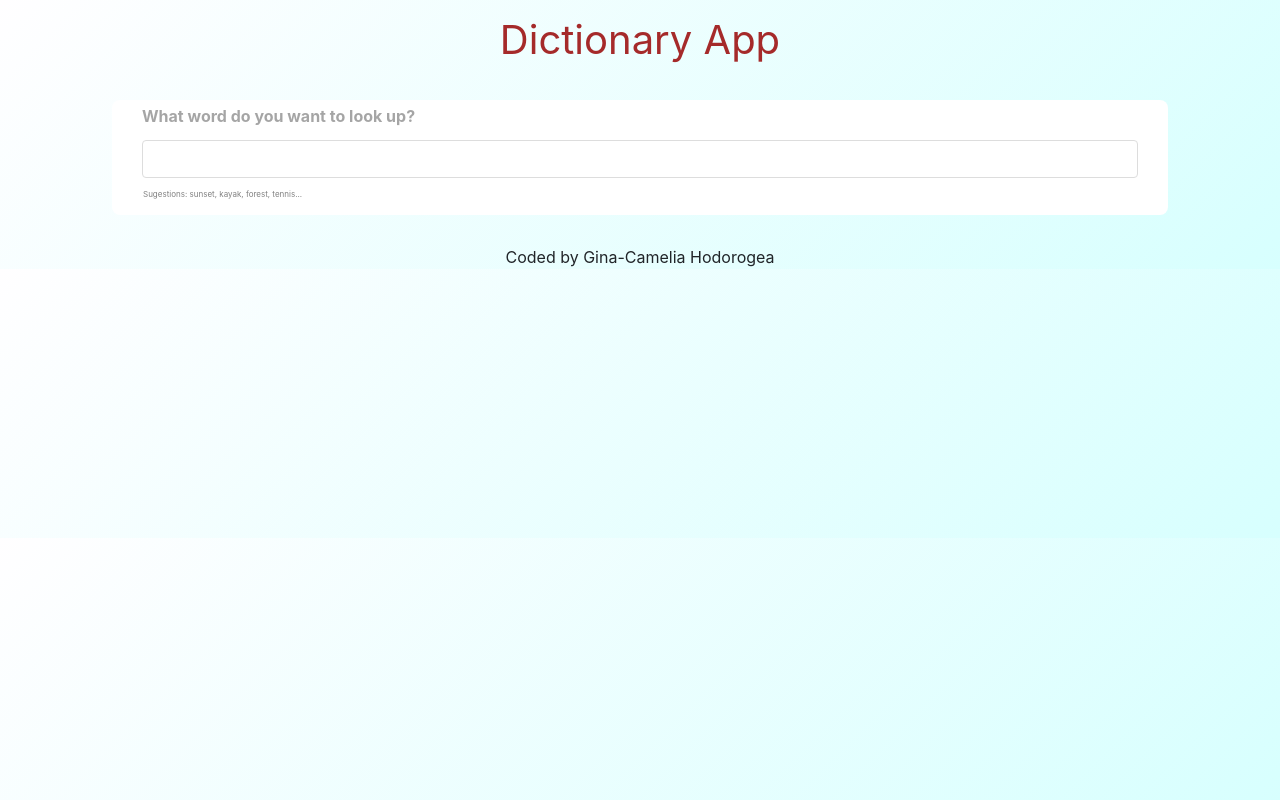
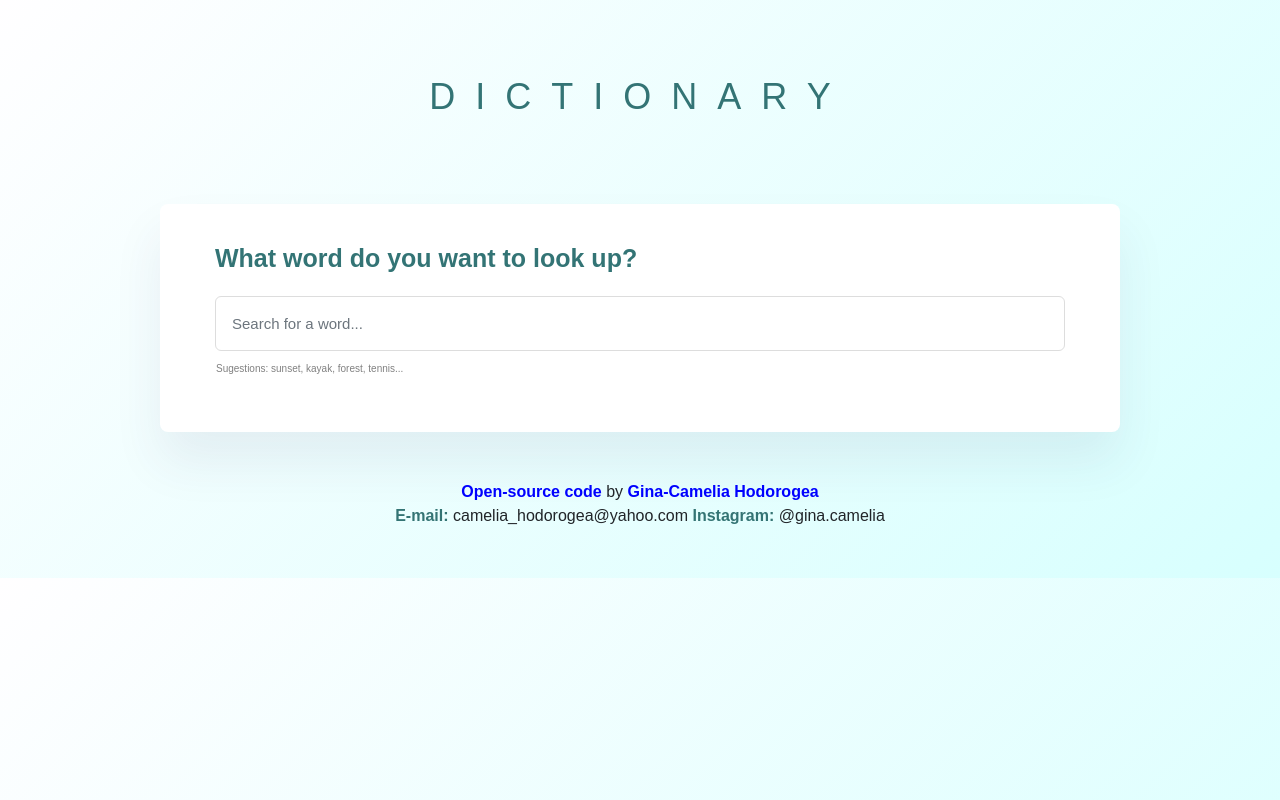
Before and after one commit to GinaCamelia/dictionary-project, a React (Create React App) app: page / in a window 1280 px wide. Built offline with nearby package versions, Linux system fonts and the light colour scheme; no server answers.

Commit message:
drastically improved the layout of the page

```diff
--- a/src/App.css
+++ b/src/App.css
@@ -1,12 +1,21 @@
+.App {
+    padding: 60px 0 50px;
+    max-width: 960px;
+    margin: 0 auto;
+}
 body {
   background: linear-gradient(-225deg, #FFFEFF 0%, #D7FFFE 100%);
 }
 .App-header {
+  display: block;
+  margin: 0 auto;
+  letter-spacing: 20px;
+  max-width: 80%;
   text-align: center;
   margin-top: 10px;
-  margin-bottom: 10px;
-  font-size: 40px;
-  color:brown;
+  margin-bottom: 80px;
+  font-size: 36px;
+  color:#337475;
 }
 .App-footer {
   text-align: center;
@@ -14,5 +23,5 @@ body {
 }
 .App .Results h2 {
   margin-top: 10px;
-  color: brown
+  color: #337475;
 }
--- a/src/App.js
+++ b/src/App.js
@@ -1,17 +1,18 @@
 import './App.css';
 import Dictionary from "./Dictionary";
+import Footer from './Footer';
 
 export default function App() {
   return (
     <div className="container">
     <div className="App">
-      <header className="App-header"> Dictionary App
+      <header className="App-header"> DICTIONARY
       </header>
       <main>
-        <Dictionary defaultKeyword="sunrise" />
+        <Dictionary defaultKeyword="yellow" />
       </main>
       <footer className="App-footer">
-        Coded by Gina-Camelia Hodorogea
+       <Footer />
       </footer>
     </div>
     </div>
--- a/src/Dictionary.css
+++ b/src/Dictionary.css
@@ -1,34 +1,41 @@
 .Dictionary section {
     text-align: center;
-    padding: 15px;
-    margin: 30px;
+    padding: 40px;
+    margin-top: 10px;
     border-radius: 8px;
     background: white;
+    box-shadow: 0 30px 50px rgb(65 50 100 / 8%);
 }
 .Dictionary form {
     display: block;
     margin: 0 auto;
     padding: 15px;
 }
-.Dictionary input {
-    width: 100%;
-    padding: 6px 10px;
-    border: 1px solid #ddd;
-    border-radius: 4px;
-}
-.Dictionary hint {
+.Dictionary .hint {
     color: grey;
     display: flex;
     margin-left: 16px;
-    font-size: 8px;
+    font-size: 10px;
     margin-top: -5px;
 }
 .Dictionary h1 {
-    font-size: 16px;
     font-weight: bold;
-    line-height: 2px;
+    font-style: normal;
+    font-size: 25px;
+    display: block;
+    line-height: 29px;
     text-align: left;
     margin-left: 15px;
     color: grey;
-    opacity: 0.7;
+    color: #337475;
 }
+.Dictionary .form-control {
+    display: block;
+    height: 55px;
+    color: #666;
+    font-size: 15px;
+    line-height: 21px;
+    border: 1px solid #ddd;
+    border-radius: 6px;
+    width: 100%;
+}
--- a/src/Dictionary.js
+++ b/src/Dictionary.js
@@ -39,11 +39,11 @@ export default function Dictionary(props) {
         <section>
         <h1>What word do you want to look up?</h1>
         <form onSubmit={handleSearch} >
-        <input type="search" onChange={handleKeywordChange} class="form" />
+        <input type="search" onChange={handleKeywordChange} class="form-control form-control-lg" aria-label="form-control-lg example" placeholder="Search for a word..." />
         </form>
-        <hint>
+        <p class="hint">
             Sugestions: sunset, kayak, forest, tennis...
-        </hint>
+        </p>
         </section>
         <Results results={results} />
     </div>
--- /dev/null
+++ b/src/Footer.css
@@ -0,0 +1,24 @@
+.contact-details {
+    text-align: center;
+  }
+  .email {
+    color: #347474;
+    font-weight: bolder;
+  }
+  .instagram {
+    color: #347474;
+    font-weight: bolder;
+  }
+  .link {
+    font-weight: bolder;
+    text-decoration: none;
+    cursor: pointer;
+    color: blue;
+  }
+  .link:hover {
+    text-decoration: underline;
+  }
+  .link-github {
+    display: block;
+    text-align: center;
+  }
--- /dev/null
+++ b/src/Footer.js
@@ -0,0 +1,25 @@
+import React from "react";
+import "./Footer.css";
+
+
+export default function Footer() {
+    return (
+      <div className="Footer">
+        <div className="link-github mt-5">
+              <a href="/"
+              className="link"
+              target="_blank"
+              rel="noreferrer">Open-source code{" "}</a>
+              by <a href="https://laughing-kilby-b8cd7c.netlify.app"
+              className="link"
+              target="_blank"
+              rel="noreferrer">Gina-Camelia Hodorogea </a>
+            </div>
+              <div className="contact-details">
+                <span className="email"><strong>E-mail:{" "}</strong></span>
+                camelia_hodorogea@yahoo.com
+                <span className="instagram"><strong>{" "}Instagram:</strong></span> @gina.camelia
+              </div>
+        </div>
+    );
+}
--- a/src/Meaning.css
+++ b/src/Meaning.css
@@ -3,7 +3,7 @@
     line-height: 1.5;
     font-weight: bold;
     text-align: left;
-    color: brown;
+    color: #337475;
 }
 .Meaning .example {
     color: #70757a;
--- a/src/index.css
+++ b/src/index.css
@@ -1,8 +1,6 @@
 body {
   margin: 0;
-  font-family: -apple-system, BlinkMacSystemFont, 'Segoe UI', 'Roboto', 'Oxygen',
-    'Ubuntu', 'Cantarell', 'Fira Sans', 'Droid Sans', 'Helvetica Neue',
-    sans-serif;
+  font-family: "Montserrat", sans-serif;
   -webkit-font-smoothing: antialiased;
   -moz-osx-font-smoothing: grayscale;
 }
```
Also changed, not shown: public/manifest.json, 1 other file (tests, documents, lock files or other folders).
